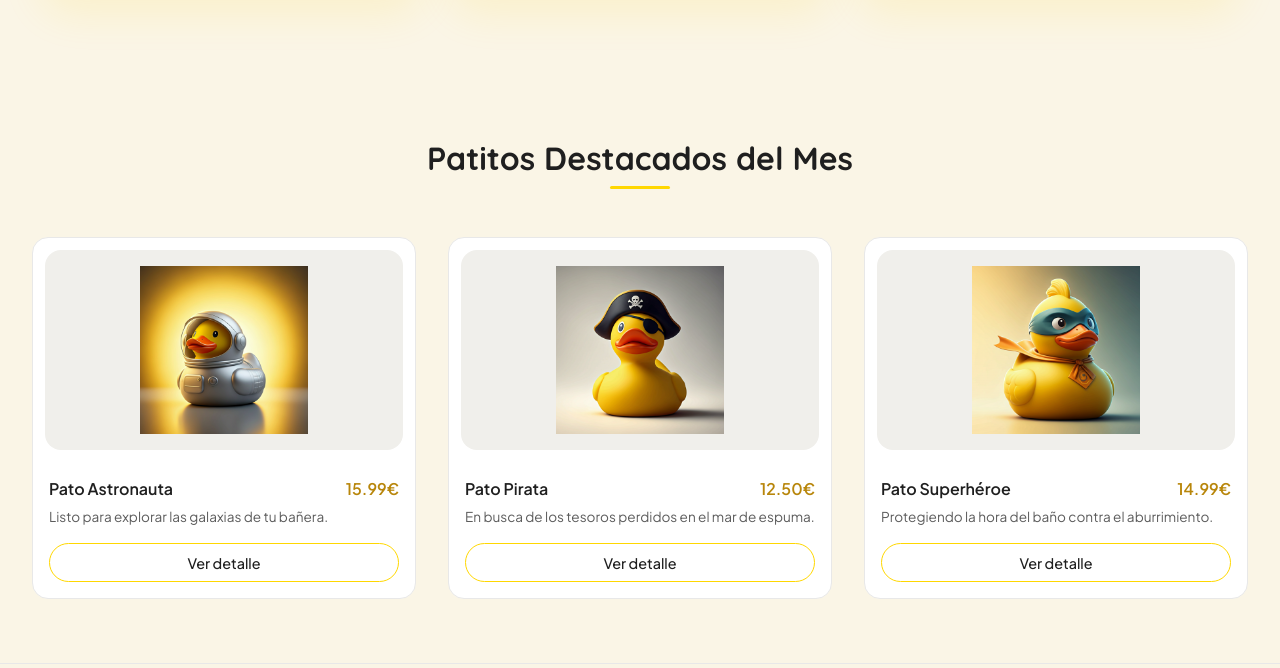
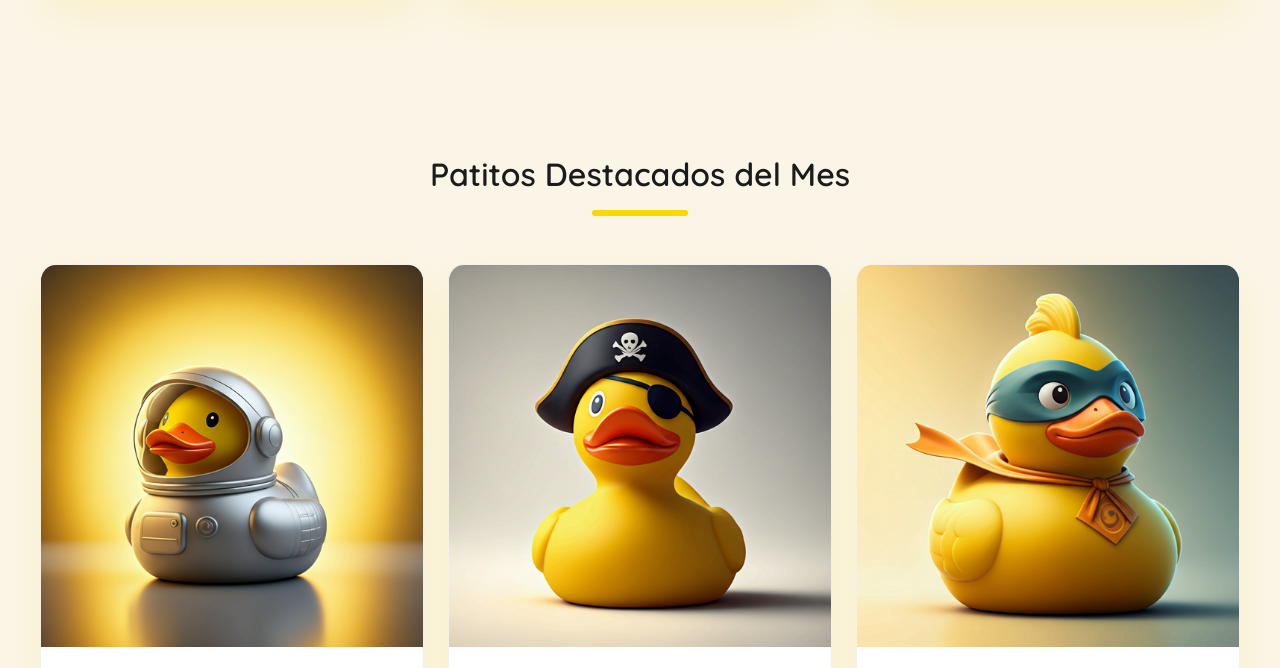
Before and after one commit to FactoriaF5-Asturias/project-p5-digital-academy-team1-duckstore, a plain HTML site: page index.html in a window 1280 px wide. Shown: the part 1248-1916 px from the top of the page. Drawn offline with Linux system fonts and the light colour scheme.

Commit message:
fix: homepage featured products styles

```diff
--- a/css/featured.css
+++ b/css/featured.css
@@ -1,115 +1,122 @@
-/* -- FEATURED PRODUCTS -- */
+/* -- PRODUCTOS DESTACADOS -- */
 .featured-products {
-  padding: var(--spacing-xl) var(--spacing-lg);
+  padding: 80px 40px;
   background-color: var(--color-fondo);
 }
 
 .featured-products__title {
   font-family: var(--font-display);
   font-size: 2rem;
-  color: var(--color-texto);
+  font-weight: 600;
+  color: #1a1c1c;
   text-align: center;
-  margin-bottom: 0.5rem;
+  margin-bottom: 1rem;
 }
 
 .featured-products__title::after {
   content: '';
   display: block;
-  width: 60px;
-  height: 3px;
-  background-color: var(--color-amarillo);
-  margin: 0.5rem auto 3rem;
-  border-radius: 2px;
+  width: 96px;
+  height: 6px;
+  background-color: #ffd700;
+  margin: 1rem auto 3rem;
+  border-radius: 999px;
 }
 
 .featured-products__grid {
   display: grid;
   grid-template-columns: repeat(3, 1fr);
-  gap: var(--spacing-lg);
+  gap: 24px;
+  max-width: 1200px;
+  margin: 0 auto;
 }
 
 .product-card {
-  background-color: var(--color-blanco);
-  border-radius: var(--radius-card);
+  background-color: #ffffff;
+  border-radius: 1rem;
   overflow: hidden;
-  border: 1px solid #E8E8E8;
-  transition: transform 0.3s ease, box-shadow 0.3s ease;
+  border: 1px solid rgba(126, 119, 95, 0.1);
+  box-shadow: 0 20px 40px rgba(255, 215, 0, 0.12);
+  display: flex;
+  flex-direction: column;
+  transition: transform 0.3s cubic-bezier(0.34, 1.56, 0.64, 1);
 }
 
 .product-card:hover {
-  transform: translateY(-4px);
-  box-shadow: 0 8px 24px rgba(0, 0, 0, 0.08);
+  transform: scale(1.05) translateY(-4px);
+}
+
+.product-card__img-wrapper {
+  aspect-ratio: 1 / 1;
+  background-color: #eeeeee;
+  overflow: hidden;
 }
 
 .product-card__img {
   width: 100%;
-  height: 200px;
-  object-fit: contain;
-  background-color: #F0EFEB;
-  padding: 1rem;
-}
-
-.product-card__img-wrapper {
-  background-color: #F0EFEB;
-  border-radius: var(--radius-card);
-  margin: 0.75rem;
-  overflow: hidden;
+  height: 100%;
+  object-fit: cover;
 }
 
 .product-card__info {
-  padding: var(--spacing-md);
+  padding: 24px;
   display: flex;
   flex-direction: column;
-  gap: var(--spacing-sm);
+  gap: 12px;
+  flex: 1;
 }
 
 .product-card__header {
   display: flex;
   justify-content: space-between;
-  align-items: center;
+  align-items: flex-start;
 }
 
 .product-card__name {
-  font-family: var(--font-body);
-  font-size: 1rem;
+  font-family: var(--font-display);
+  font-size: 1.5rem;
   font-weight: 600;
-  color: var(--color-texto);
+  color: #1a1c1c;
 }
 
 .product-card__price {
   font-family: var(--font-body);
-  font-size: 1rem;
-  font-weight: 600;
-  color: var(--color-dorado);
+  font-size: 1.125rem;
+  font-weight: 700;
+  color: #705d00;
 }
 
 .product-card__desc {
   font-family: var(--font-body);
-  font-size: 0.85rem;
-  color: var(--color-texto-suave);
+  font-size: 1rem;
+  color: #5f5e5e;
   line-height: 1.5;
 }
 
 .product-card__btn {
   display: block;
   text-align: center;
-  border: 1.5px solid var(--color-amarillo);
-  border-radius: var(--radius-button);
-  padding: 0.6rem 1rem;
+  border: 2px solid #ffd700;
+  border-radius: 999px;
+  padding: 12px 24px;
   font-family: var(--font-body);
-  font-size: 0.9rem;
-  font-weight: 500;
-  color: var(--color-texto);
-  margin-top: var(--spacing-sm);
+  font-size: 0.875rem;
+  font-weight: 700;
+  color: #705e00;
+  margin-top: auto;
   transition: background-color 0.3s ease;
 }
 
 .product-card__btn:hover {
-  background-color: var(--color-amarillo);
+  background-color: #ffd700;
 }
 
 /* -- RESPONSIVE -- */
 @media (max-width: 768px) {
+  .featured-products {
+    padding: 40px 16px;
+  }
+
   .featured-products__grid {
     grid-template-columns: 1fr;
   }
--- a/css/hero.css
+++ b/css/hero.css
@@ -1,3 +1,4 @@
+/* -- SECTION PRINCIPAL -- */
 .hero {
   display: grid;
   grid-template-columns: 1fr 1fr;
--- a/css/ventajas.css
+++ b/css/ventajas.css
@@ -1,3 +1,4 @@
+/* -- SECCION VENTAJAS -- */
 .ventajas {
   display: grid;
   grid-template-columns: repeat(3, 1fr);
```
Also changed, not shown: README.md.
